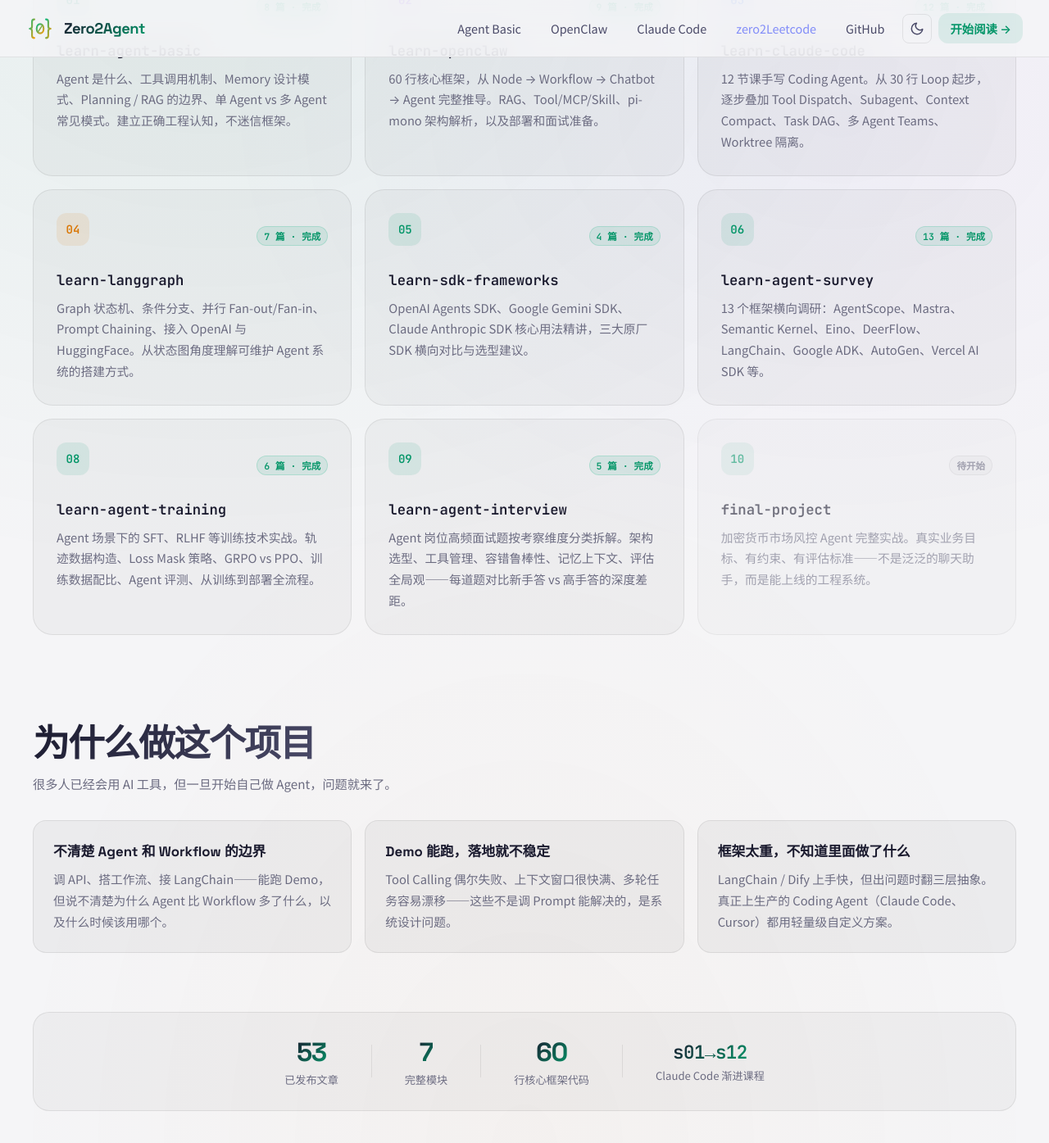
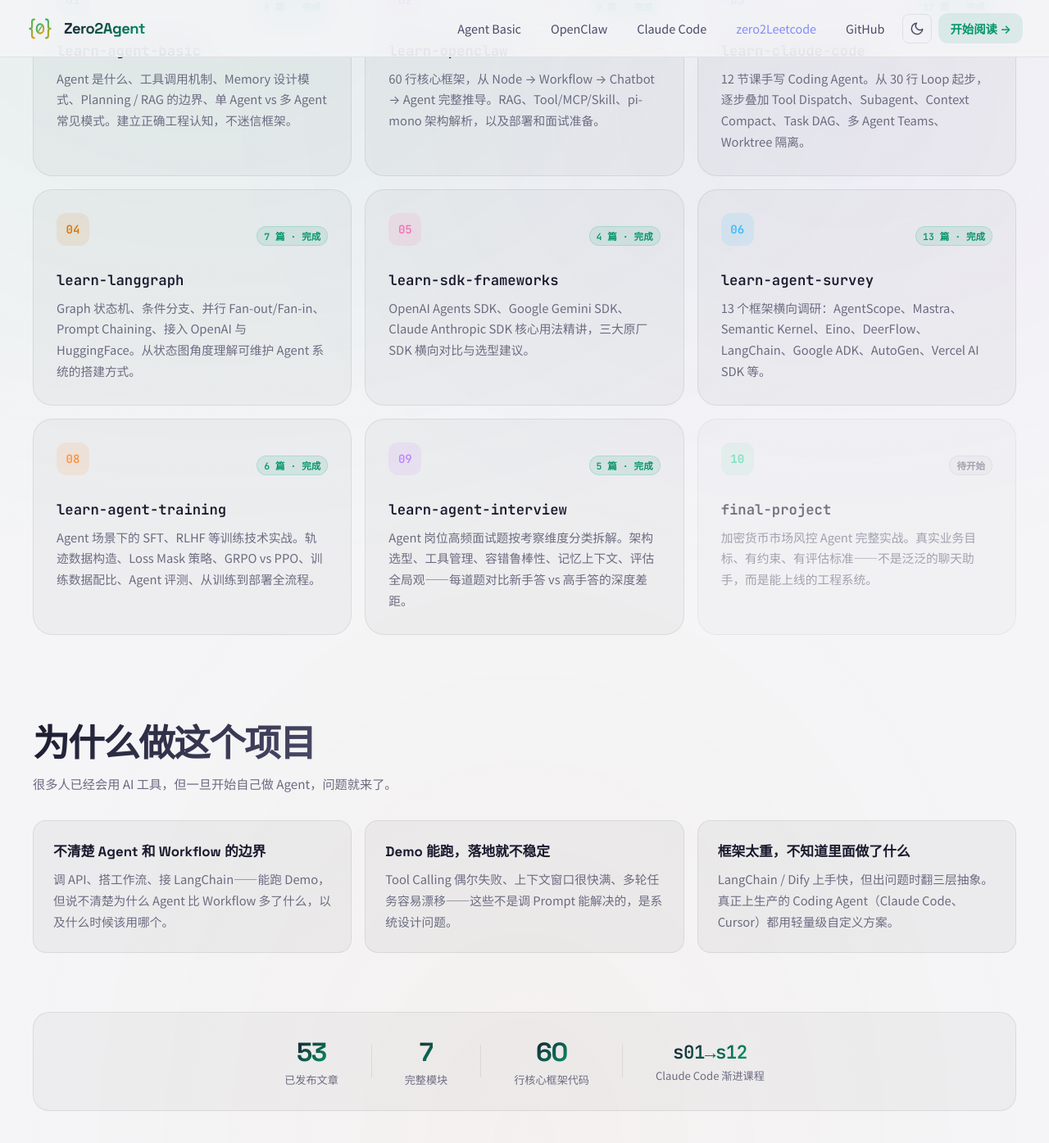
Before and after one commit to ranxi2001/zero2Agent, a Jekyll site: the page index.html, which Jekyll copies as it is, in a window 1280 px wide and 1400 px high, scrolled down 952 px. Shown: the top 1395 px of the window at 82% size. Built offline with Jekyll 4.4.1, drawn with Linux system fonts in a browser that asks for light colours.

Commit message:
Add distinct colors for all 10 module cards on homepage
Cards 5-10 were falling back to default green. Now each has a unique
color for index badge, top border gradient, and hover glow.

Co-Authored-By: Claude Opus 4.6 <noreply@anthropic.com>

```diff
--- a/assets/css/style.css
+++ b/assets/css/style.css
@@ -656,6 +656,42 @@ img {
     box-shadow: 0 0 40px rgba(56, 189, 248, 0.08);
 }
 
+.roadmap-card:nth-child(7)::before {
+    background: linear-gradient(90deg, #fb923c, transparent);
+}
+
+.roadmap-card:nth-child(7):hover {
+    border-color: rgba(251, 146, 60, 0.25);
+    box-shadow: 0 0 40px rgba(251, 146, 60, 0.08);
+}
+
+.roadmap-card:nth-child(8)::before {
+    background: linear-gradient(90deg, #c084fc, transparent);
+}
+
+.roadmap-card:nth-child(8):hover {
+    border-color: rgba(192, 132, 252, 0.25);
+    box-shadow: 0 0 40px rgba(192, 132, 252, 0.08);
+}
+
+.roadmap-card:nth-child(9)::before {
+    background: linear-gradient(90deg, #34d399, transparent);
+}
+
+.roadmap-card:nth-child(9):hover {
+    border-color: rgba(52, 211, 153, 0.25);
+    box-shadow: 0 0 40px rgba(52, 211, 153, 0.08);
+}
+
+.roadmap-card:nth-child(10)::before {
+    background: linear-gradient(90deg, #94a3b8, transparent);
+}
+
+.roadmap-card:nth-child(10):hover {
+    border-color: rgba(148, 163, 184, 0.25);
+    box-shadow: 0 0 40px rgba(148, 163, 184, 0.08);
+}
+
 .roadmap-index {
     display: inline-flex;
     align-items: center;
@@ -684,6 +720,36 @@ img {
 .roadmap-card:nth-child(4) .roadmap-index {
     background: var(--accent-dim);
     color: var(--accent);
+}
+
+.roadmap-card:nth-child(5) .roadmap-index {
+    background: rgba(244, 114, 182, 0.12);
+    color: #f472b6;
+}
+
+.roadmap-card:nth-child(6) .roadmap-index {
+    background: rgba(56, 189, 248, 0.12);
+    color: #38bdf8;
+}
+
+.roadmap-card:nth-child(7) .roadmap-index {
+    background: rgba(251, 146, 60, 0.12);
+    color: #fb923c;
+}
+
+.roadmap-card:nth-child(8) .roadmap-index {
+    background: rgba(192, 132, 252, 0.12);
+    color: #c084fc;
+}
+
+.roadmap-card:nth-child(9) .roadmap-index {
+    background: rgba(52, 211, 153, 0.12);
+    color: #34d399;
+}
+
+.roadmap-card:nth-child(10) .roadmap-index {
+    background: rgba(148, 163, 184, 0.12);
+    color: #94a3b8;
 }
 
 .roadmap-card h3 {
```
